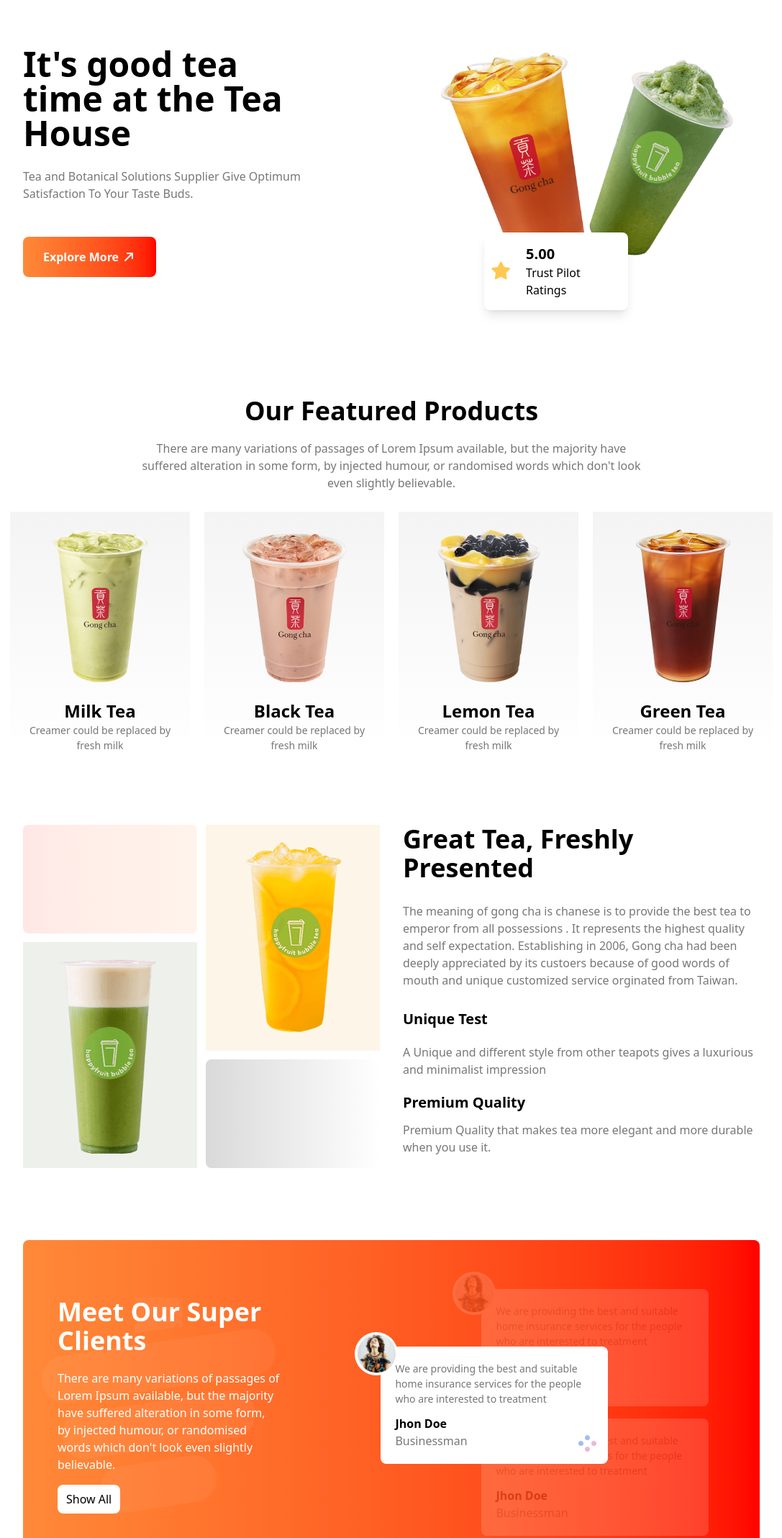
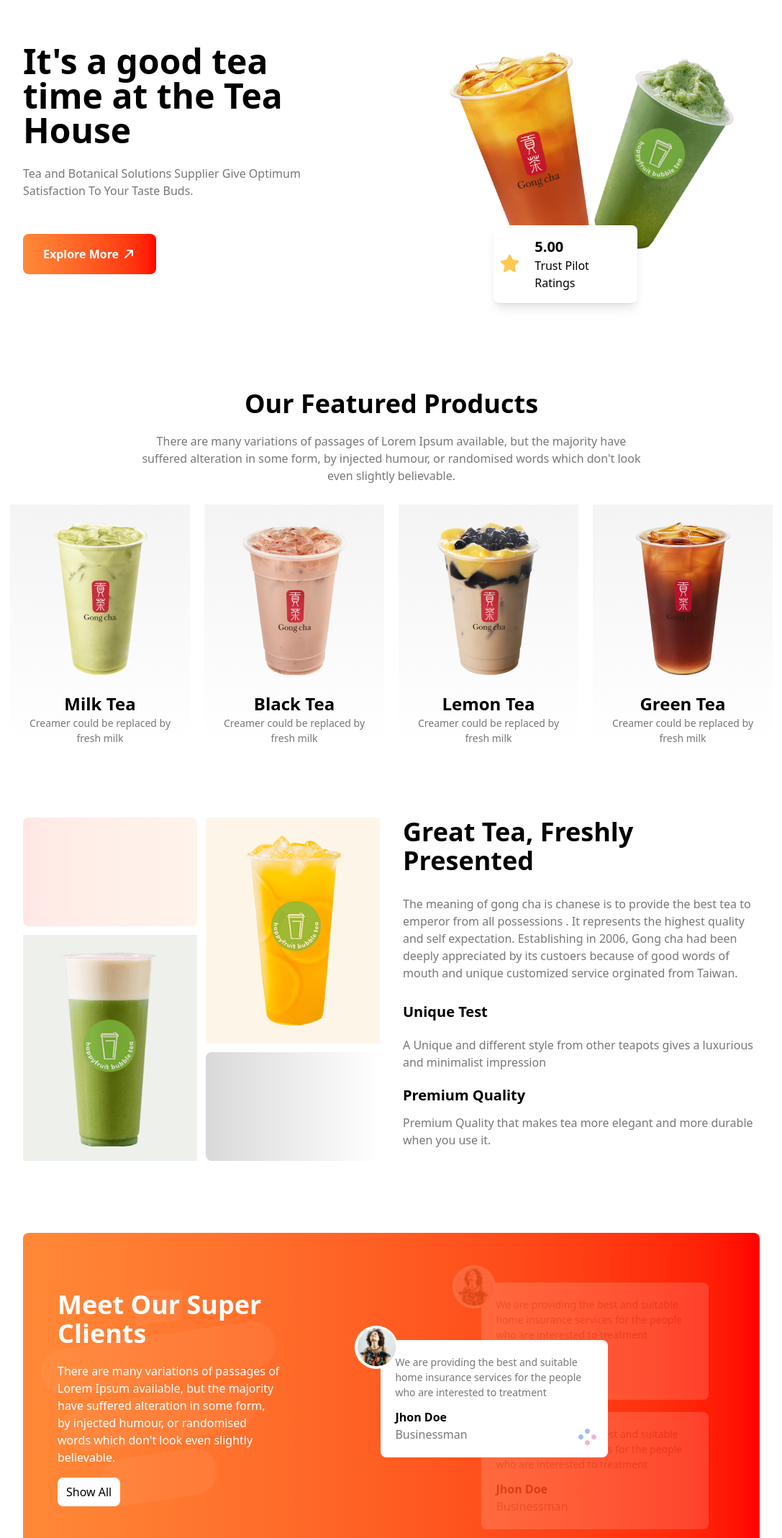
Before and after one commit to mehrab-abir/Tea-house, a plain HTML site: page index.html in a window 1280 px wide. Shown: the top 2137 px of the page at 72% size, without its empty margins (96-1183 px from the left). Drawn offline with nearby package versions, Linux system fonts and the light colour scheme.

Commit message:
Finished

```diff
--- a/index.html
+++ b/index.html
@@ -20,7 +20,7 @@
     <header id="header" class="mt-5 lg:mt-0">
         <div class="container w-[80%] mx-auto flex flex-col md:flex-row items-center justify-between">
             <div class="banner-left">
-                <h1 class="text-5xl font-bold w-[70%]">It's good tea time at the Tea House</h1>
+                <h1 class="text-5xl font-bold w-[70%]">It's a good tea time at the Tea House</h1>
                 <p class="my-6 text-[#777777]">Tea and Botanical Solutions Supplier Give Optimum<br> Satisfaction To Your Taste Buds.</p>
                 <button class="mt-6 bg-gradient-to-r from-[#ff8938] to-[#ff0000] py-4 px-7 text-white font-bold rounded-lg hover:cursor-pointer">Explore More <i class="fa-solid fa-arrow-up rotate-45"></i></button>
             </div>
@@ -110,7 +110,7 @@
      <section id="super-client">
         <div class="container w-[80%] mx-auto flex flex-col md:flex-row items-center justify-between gap-30 h-max px-5 py-20 bg-gradient-to-r from-[#ff8938] to-[#ff0000] rounded-lg">
             <div class="left w-[100%] md:w-[50%] pl-7 flex flex-col items-center justify-center md:items-start bg-[url(images/bg_cup.png)] bg-no-repeat bg-bottom">
-                <h1 class="text-4xl font-bold text-white mb-5 text-center md:text-left">Meet Our Super <br>Clients</h1>
+                <h1 class="text-4xl font-bold text-white mb-5 text-center md:text-left">Meet Our Super Clients</h1>
                 <p class="text-white text-center md:text-left">There are many variations of passages of Lorem Ipsum available, but the majority have suffered alteration in some form, by injected humour, or randomised words which don't look even slightly believable. </p>
                 <button class="bg-white py-2 px-3 rounded-lg mt-4 hover:cursor-pointer">Show All</button>
             </div>
```
